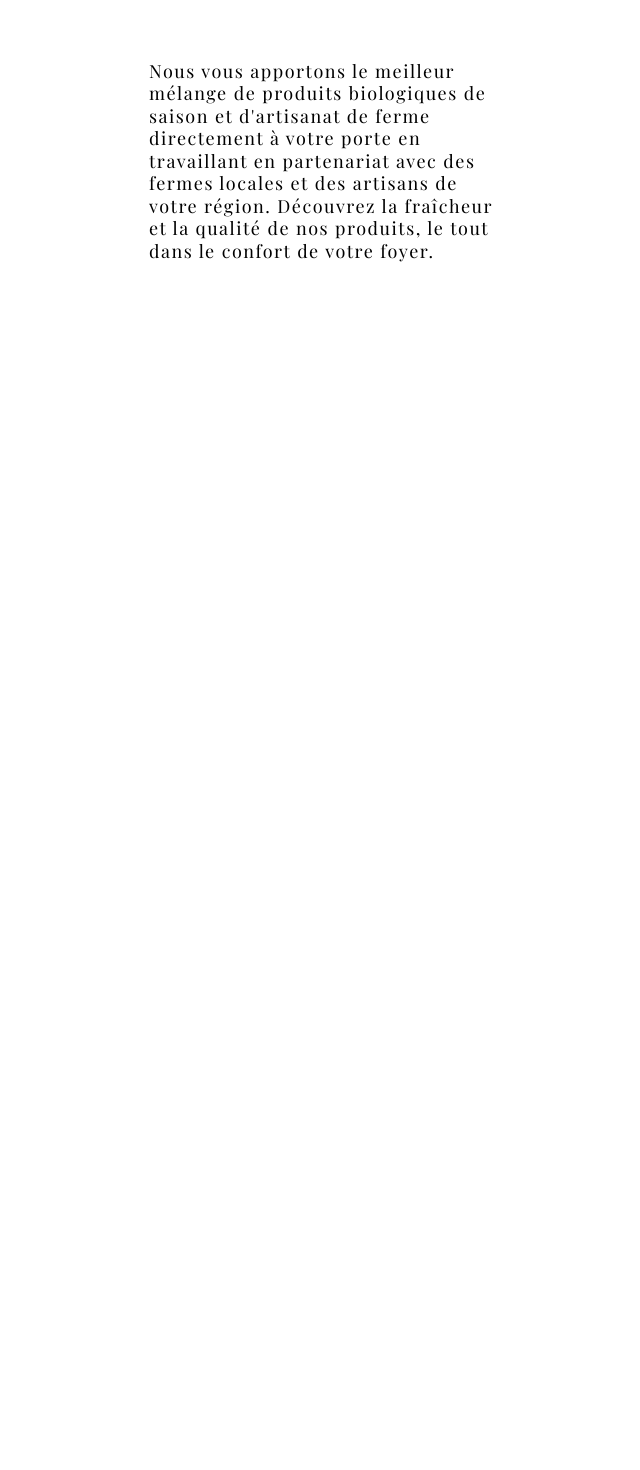
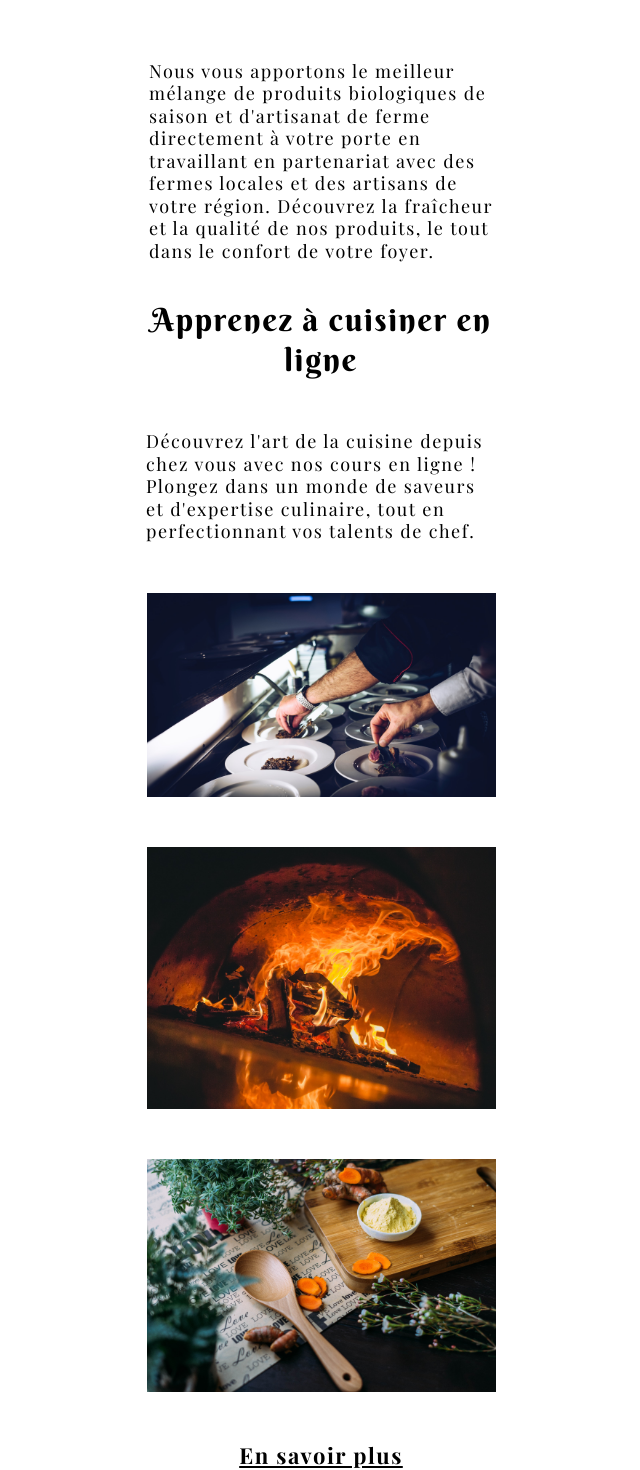
Before and after one commit to JulienCod/food-restaurant, a React (Vite) app: page / in a window 1280 px wide. Shown: the part 6311-7781 px from the top of the page, without its empty margins (319-959 px from the left). Before the commit the page ends 6591 px from the top, so only its background shows below. Built offline with nearby package versions, Linux system fonts and the light colour scheme.

Commit message:
add section learn to cook online

```diff
--- a/src/App.jsx
+++ b/src/App.jsx
@@ -176,8 +176,8 @@ function App() {
         </div>
       </section>
       {/* fin section 3 */}
-            {/* section 4 */}
-            <section>
+      {/* section 4 */}
+      <section>
         {articles.length <= 0
           ? null
           : articles.map((article, index) => (
@@ -197,7 +197,9 @@ function App() {
                   {article.titleH3}
                 </h3>
                 <div>
-                  <p className="w-[351px] m-auto text-[18px]">{article.content}</p>
+                  <p className="w-[351px] m-auto text-[18px]">
+                    {article.content}
+                  </p>
                 </div>
                 <a
                   className="underline text-[22px] font-bold hover:cursor-pointer"
@@ -209,8 +211,8 @@ function App() {
             ))}
       </section>
       {/* fin section 4 */}
-            {/* section 5 */}
-            <section className="flex flex-col gap-[50px]">
+      {/* section 5 */}
+      <section className="flex flex-col gap-[50px]">
         <h2 className="text-[32px] w-[305px] mx-auto text-center">
           La santé est le bien le plus précieux.
         </h2>
@@ -248,6 +250,28 @@ function App() {
         </div>
       </section>
       {/* fin section 5 */}
+      {/* section 6 */}
+      <section className=" flex flex-col gap-[50px]">
+        <h2 className="text-center text-[32px] w-[349px] mt-5 mx-auto">
+          Apprenez à cuisiner en ligne
+        </h2>
+        <div className="w-[350px] m-auto">
+          <p className="text-[18px]">
+            Découvrez l'art de la cuisine depuis chez vous avec nos cours en
+            ligne ! Plongez dans un monde de saveurs et d'expertise culinaire,
+            tout en perfectionnant vos talents de chef.
+          </p>
+        </div>
+        <div className="w-[349px] m-auto flex flex-col gap-[50px]">
+          <img src="/src/assets/images/apprendre-1.jpg" alt="" />
+          <img src="/src/assets/images/apprendre-2.jpg" alt="" />
+          <img src="/src/assets/images/apprendre-3.jpg" alt="" />
+        </div>
+        <a className="underline font-bold text-center text-[22px]" href="#">
+          En savoir plus
+        </a>
+      </section>
+      {/* fin section 6 */}
     </>
   );
 }
```
